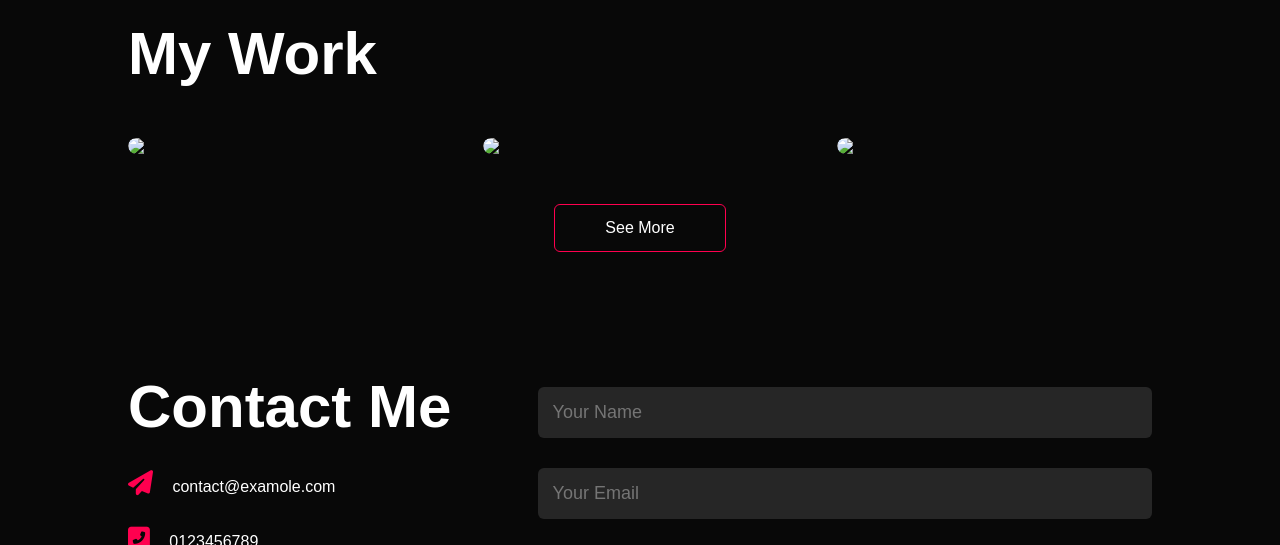
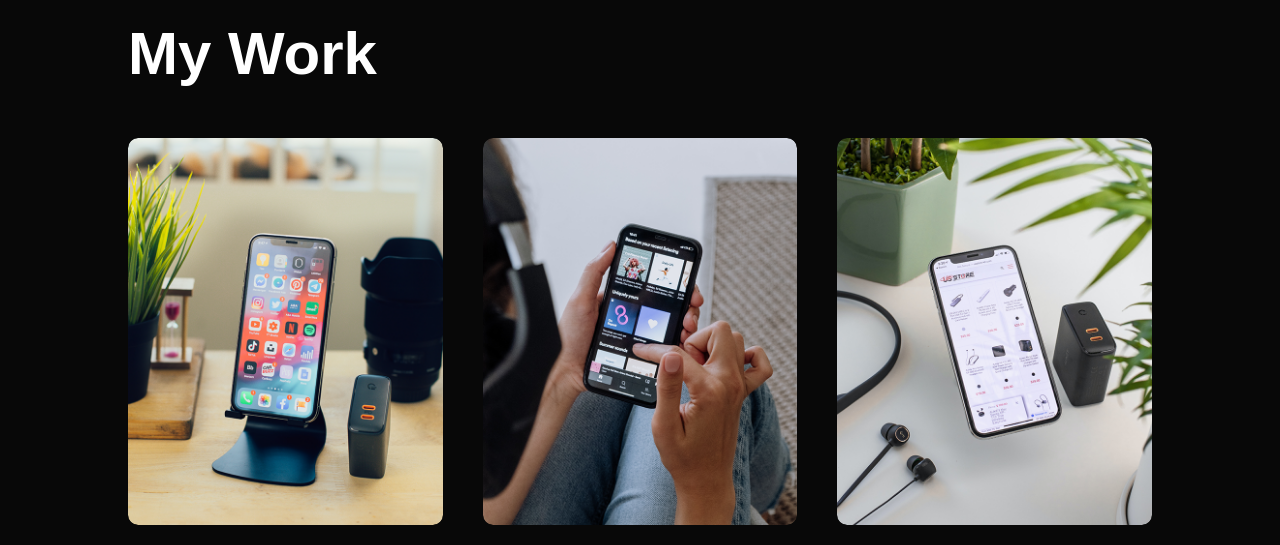
Before and after one commit to presukan/myportfolio, a plain HTML site: page index.html in a window 1280 px wide. Shown: the part 1980-2525 px from the top of the page. Drawn offline with Linux system fonts and the light colour scheme; files whose address does not match are found by name.

Commit message:
Update index.html

```diff
--- a/index.html
+++ b/index.html
@@ -106,7 +106,7 @@
         <h1 class="sub-title">My Work</h1>
         <div class="work-list">
             <div class="work">
-                <img src="Images/work-1.png">
+                <img src="work-1.png">
                 <div class="layer">
                     <h3>Social Media App</h3>
                     <p>The app connects you to the talented people around the world.
@@ -116,7 +116,7 @@
                 </div>
             </div>
             <div class="work">
-                <img src="Images/work-2.png">
+                <img src="work-2.png">
                 <div class="layer">
                     <h3>Online Shopping App</h3>
                     <p>The app connects you to the talented people around the world.
@@ -126,7 +126,7 @@
                 </div>
             </div>
             <div class="work">
-                <img src="Images/work-3.png">
+                <img src="work-3.png">
                 <div class="layer">
                     <h3>Music App</h3>
                     <p>The app connects you to the talented people around the world.
```
